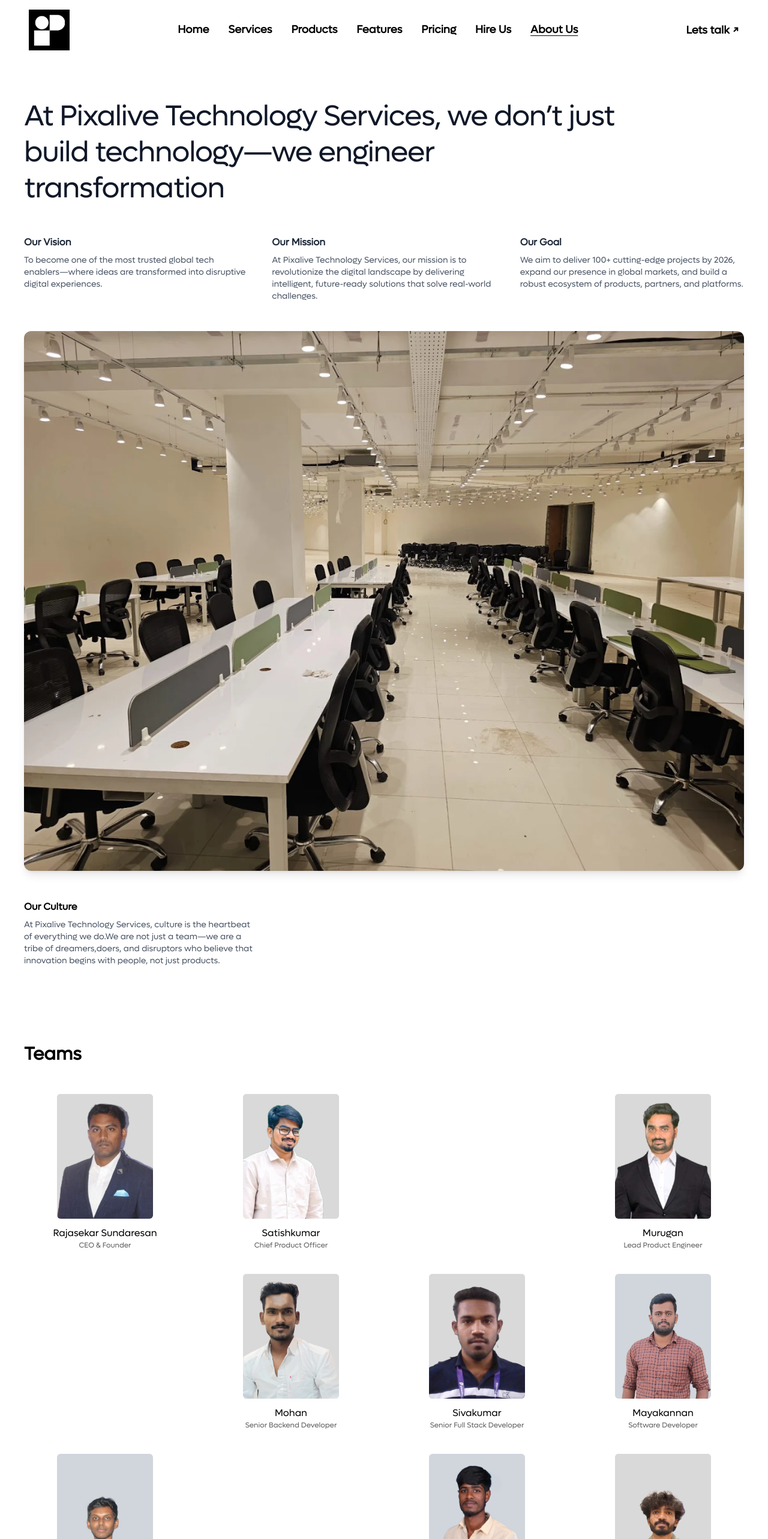
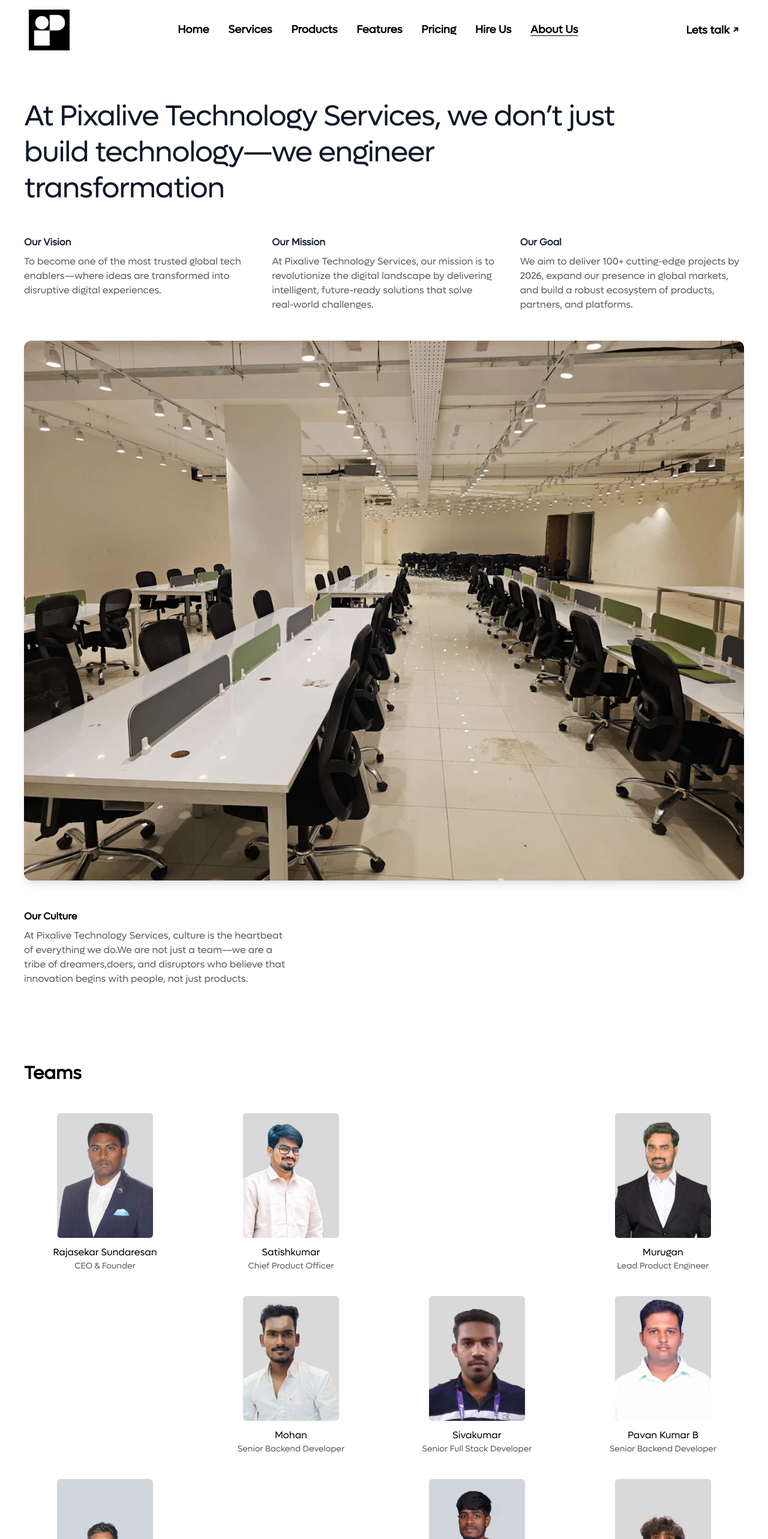
Before and after one commit to mayakannan2002/PTS, a React (Vite) app: page /aboutus in a window 1280 px wide. Shown: the top 2566 px of the page at 60% size. Built offline with nearby package versions, Linux system fonts and the light colour scheme.

Commit message:
home minor changes

```diff
--- a/src/components/Aboutus/Hero.jsx
+++ b/src/components/Aboutus/Hero.jsx
@@ -14,19 +14,19 @@
       <div className="grid grid-cols-1 md:grid-cols-3 gap-10 text-gray-800 mb-12">
         <div>
           <h3 className="font-semibold mb-2">Our Vision</h3>
-          <p className="text-sm text-gray-600">
+          <p className="text-[16px] text-[#5D5D5D]">
             To become one of the most trusted global tech enablers—where ideas are transformed into disruptive digital experiences.
           </p>
         </div>
         <div>
           <h3 className="font-semibold mb-2">Our Mission</h3>
-          <p className="text-sm text-gray-600">
+          <p className="text-[16px] text-[#5D5D5D]">
             At Pixalive Technology Services, our mission is to revolutionize the digital landscape by delivering intelligent, future-ready solutions that solve real-world challenges.
           </p>
         </div>
         <div>
           <h3 className="font-semibold mb-2">Our Goal</h3>
-          <p className="text-sm text-gray-600">
+          <p className="text-[16px] text-[#5D5D5D]">
             We aim to deliver 100+ cutting-edge projects by 2026, expand our presence in global markets, and build a robust ecosystem of products, partners, and platforms.
           </p>
         </div>
@@ -38,13 +38,14 @@
           src={Hero}
           alt="Office Workspace"
           className="w-full object-cover"
+          loading='lazy'
         />
       </div>
 
       {/* Our Culture Section */}
       <div>
         <h3 className="font-semibold mb-2">Our Culture</h3>
-        <p className="text-sm text-gray-600 max-w-3xl">
+        <p className="text-[16px] text-[#5D5D5D] max-w-3xl">
           At Pixalive Technology Services, culture is the heartbeat <br />of everything we do.We are not just a team—we are a<br /> tribe of dreamers,doers, and disruptors who believe that <br />innovation begins with people, not just products.
         </p>
       </div>
--- a/src/components/Aboutus/Team.jsx
+++ b/src/components/Aboutus/Team.jsx
@@ -22,7 +22,7 @@
   null,
   { name: "Mohan", role: "Senior Backend Developer", image: Mohan, alt: "Mohan" },
   { name: "Sivakumar", role: "Senior Full Stack Developer", image: Sivakumar, alt: "Sivakumar" },
-  { name: "Mayakannan", role: "Software Developer", image: Mayakannan, alt: "Mayakannan" },
+  { name: "Pavan Kumar B", role: "Senior Backend Developer", image: PavanKumar, alt: "Pavankumar" },
 
   { name: "Vijay K", role: "Front end Developer", image: Vijay, alt: "Vijay" },
   null,
@@ -31,13 +31,13 @@
 
   { name: "Kathirvel", role: "Software Developer", image: Kathirvel, alt: "Kathirvel" },
   { name: "Dhivinkumar", role: "Software Developer", image: Dhivinkumar, alt: "Dhivinkumar" },
-  { name: "Bharath Kumar", role: "Software Developer", image: BharathKumar, alt: "Bharath Kumar" },
+  { name: "Mayakannan", role: "Software Developer", image: Mayakannan, alt: "Mayakannan" },
   null,
 
-  { name: "Pavan Kumar", role: "Junior Backend Developer", image: PavanKumar, alt: "Pavan Kumar" },
+  { name: "Bharath Kumar", role: "Software Developer", image: BharathKumar, alt: "Bharath Kumar" },
   { name: "Kaaviyan", role: "Senior Backend Developer", image: Kaaviyan, alt: "Kaaviyan" },
   null,
-  { name: "?", role: "?", image: "", alt: "" },
+  { name: "?", role: "", image: "", alt: "" },
 ];
 
 const TeamSection = () => {
@@ -55,6 +55,7 @@
                     <img
                       src={member.image}
                       alt={member.alt}
+                      loading="lazy"
                       className="object-cover w-full h-full"
                     />
                   ) : (
@@ -63,8 +64,8 @@
                 </div>
                 {member.name && (
                   <>
-                    <p className="text-[black] font-medium text-center">{member.name}</p>
-                    <p className="text-xs text-[#5D5D5D] text-center">{member.role}</p>
+                    <p className="text-[black] text-[16px] font-medium text-center">{member.name}</p>
+                    <p className="text-[14px] text-[#5D5D5D] text-center">{member.role}</p>
                   </>
                 )}
               </>
@@ -78,7 +79,7 @@
       <div className="mt-20 flex justify-center">
 
         <a
-          href="#"
+          href="/contact"
           className="text-4xl  font-bold text-black underline underline-offset-4"
         >
           Join Our Team
--- a/src/components/Home/Hero.jsx
+++ b/src/components/Home/Hero.jsx
@@ -32,6 +32,7 @@
                         className="w-full sm:max-w-[1260px] h-auto rounded-[12px]"
                         src={hero}
                         alt="hero img"
+                        loading="lazy"
                     />
                 </div>
 
--- a/src/components/Home/TeamSection.jsx
+++ b/src/components/Home/TeamSection.jsx
@@ -58,6 +58,7 @@
                     src={member.image}
                     alt={member.name}
                     className="w-[300px] h-[364px] object-cover mb-4 mx-auto"
+                    loading='lazy'
                   />
                   <h3 className="font-normal text-[20px]">{member.name}</h3>
                   <p className="text-normal text-[#5D5D5D]">{member.role}</p>
@@ -69,7 +70,7 @@
           {/* Explore Link for Mobile */}
           <div className="mt-6 text-center">
             <a
-              href="#"
+              href="/aboutus"
               className="inline-flex items-center justify-center text-sm font-medium text-gray-800 hover:text-black transition-colors duration-200 group"
             >
               Explore our Teams
@@ -87,6 +88,7 @@
                   src={member.image}
                   alt={member.name}
                   className="w-[300px] h-[364px] object-cover mb-4"
+                  loading='lazy'
                 />
                 <h3 className="font-normal text-[20px] text-left">{member.name}</h3>
                 <p className="text-normal text-[#5D5D5D] text-left">{member.role}</p>
@@ -96,7 +98,7 @@
             {/* Desktop only: Explore More */}
             <div className="flex items-center justify-center p-4 min-w-[240px]">
               <a
-                href="#"
+                href="/aboutus"
                 className="flex items-center justify-center text-sm font-medium text-gray-800 hover:text-black transition-colors duration-200 group h-full w-full text-center"
               >
                 Explore our Teams
--- a/src/components/Home/TestimonialsTabs.jsx
+++ b/src/components/Home/TestimonialsTabs.jsx
@@ -76,6 +76,7 @@
                             src={active.image}
                             alt={active.name}
                             className="rounded-md w-full h-auto object-cover"
+                            loading="lazy"
                         />
                     </div>
 
```
Also changed, not shown: src/components/Home/ServiceHeading.jsx (indentation only).
